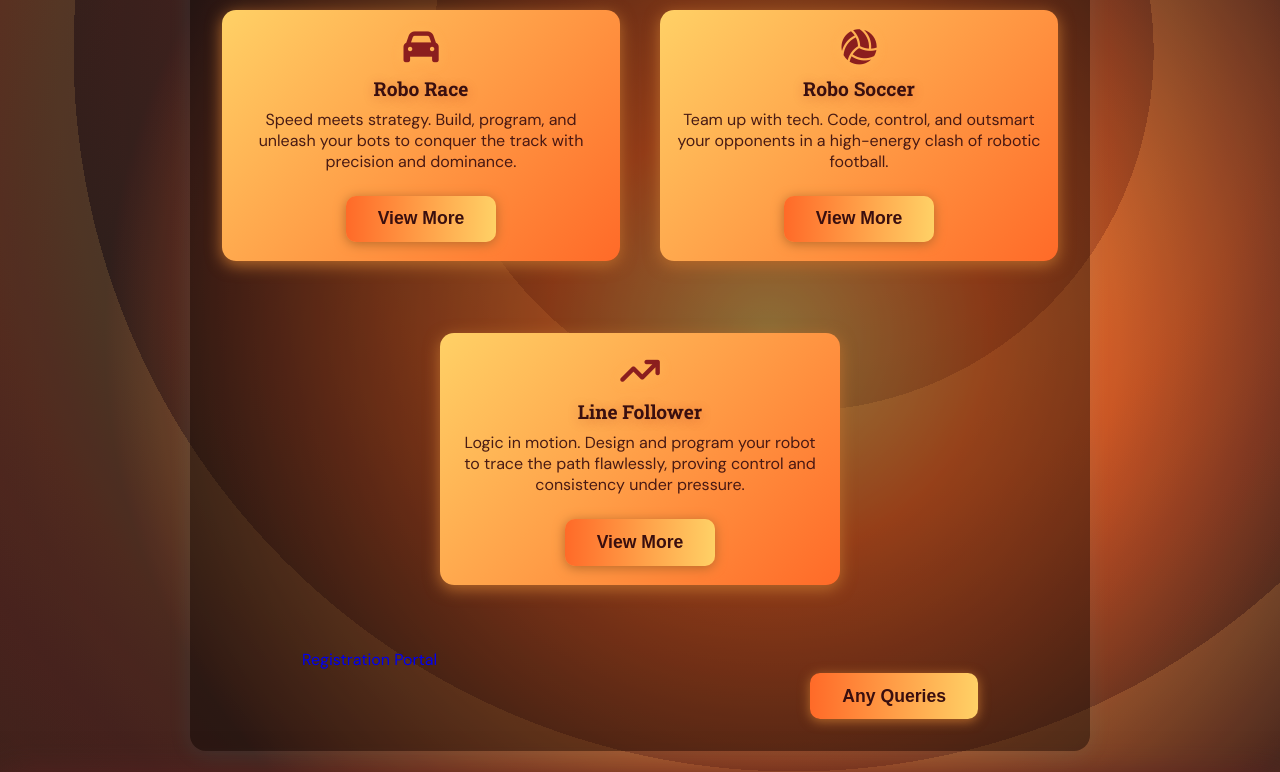
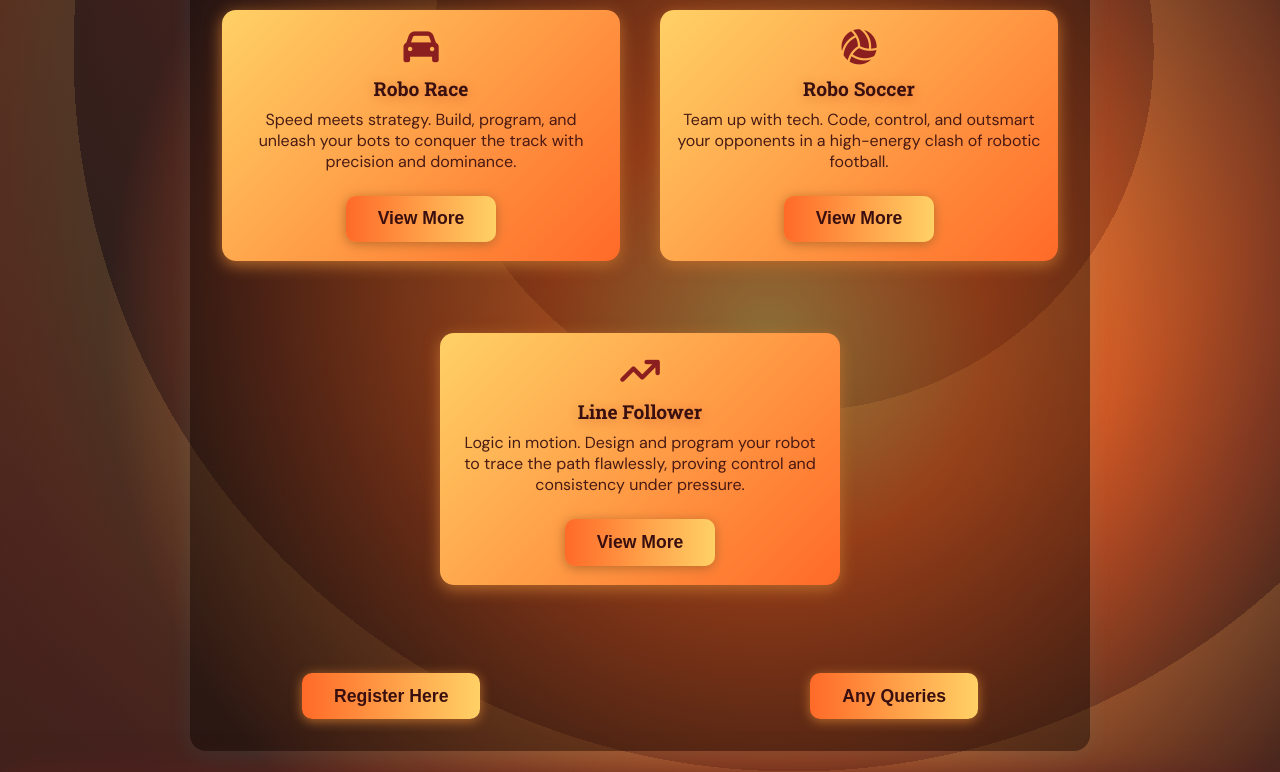
Before and after one commit to mahatosumit/Chakravyuha, a plain HTML site: page specialevents.html in a window 1280 px wide. Shown: the part 195-967 px from the top of the page. Drawn offline with Linux system fonts and the light colour scheme.

Commit message:
Update specialevents.html

```diff
--- a/specialevents.html
+++ b/specialevents.html
@@ -477,7 +477,7 @@
       style=" display: flex; flex-direction: row; justify-content: space-between; margin-left:5rem ; margin-right: 5rem;">
       <div style="text-align: center;">
         <a href="https://docs.google.com/forms/d/e/1FAIpQLSeQQED54lVo7DFKVnCFZc7AHKCVGSQ2HU1r6-pDHjRocoagoQ/viewform?usp=sharing&ouid=116378546171527540986"
-          style="text-decoration: none;">Registration Portal</a>
+          style="text-decoration: none;"><button> Register Here</button></a>
       </div>
       <div style="text-align: center;">
         <a href="Contact.html" style="text-decoration: none;"><button> Any Queries</button></a>
```
